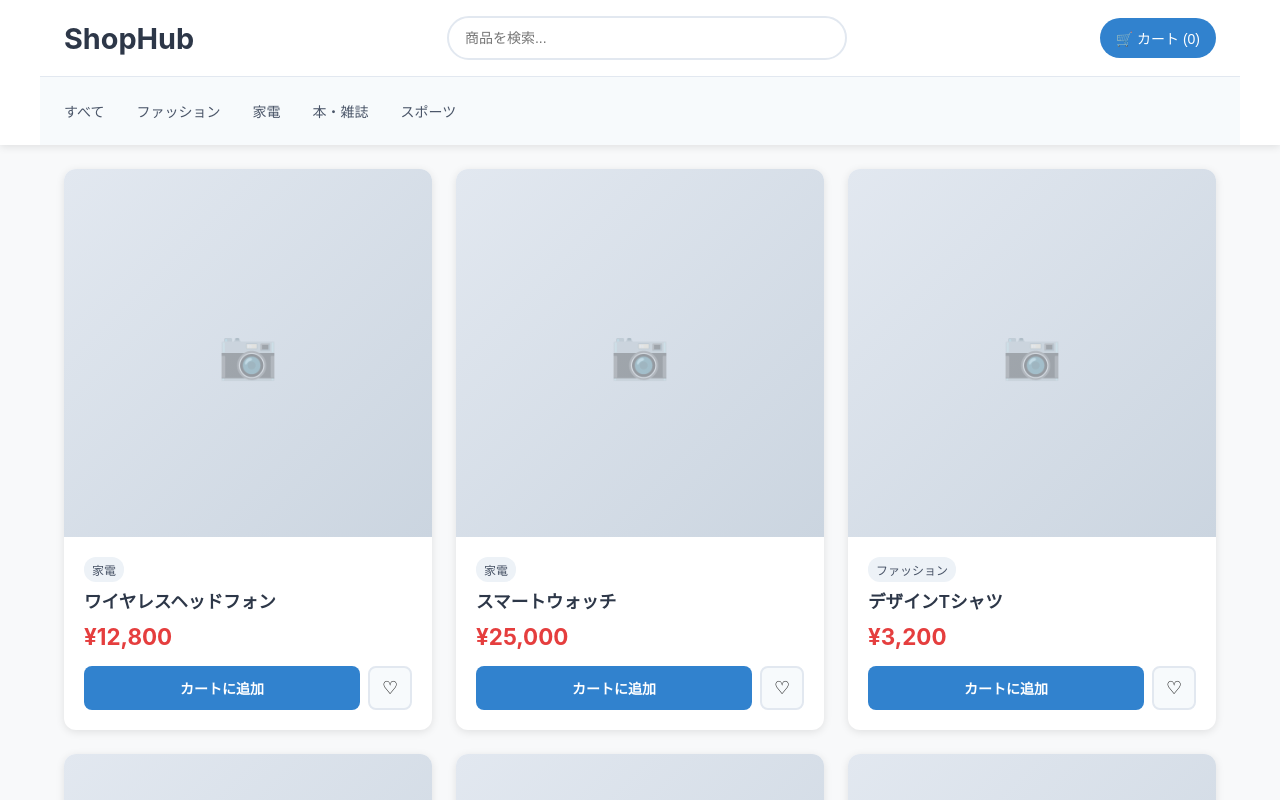
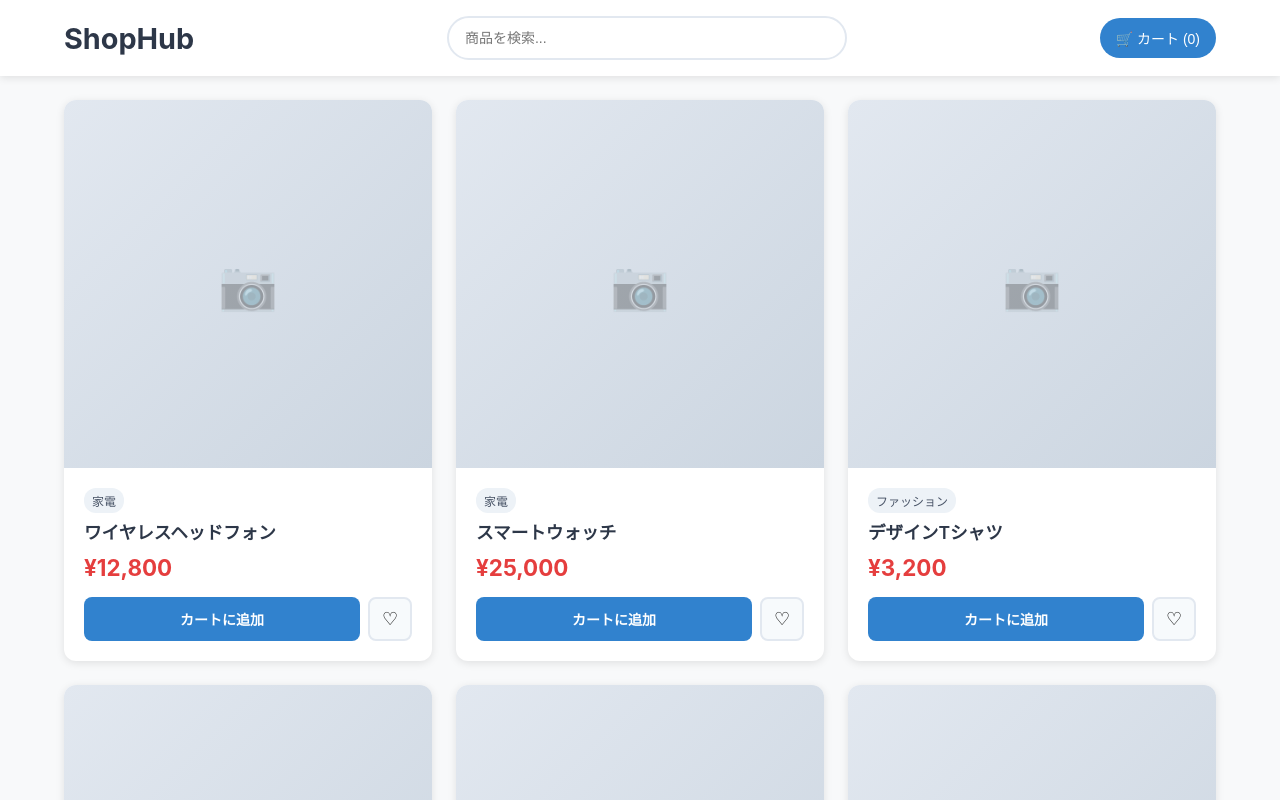
Before and after one commit to Semi-koron/KCLhack2025-EC, a Next.js app: page / in a window 1280 px wide. Shown: the top 800 px of the page. Built offline with nearby package versions, Linux system fonts and the light colour scheme.

Commit message:
feat search function

```diff
--- a/src/app/page.tsx
+++ b/src/app/page.tsx
@@ -11,8 +11,10 @@
 
 'use client'; // クライアントコンポーネントとして指定（イベントハンドラーを使うため）
 
+import { useState, useMemo } from 'react'; // React hooks
 import Link from 'next/link'; // Next.js のLinkコンポーネント
 import styles from "./page.module.css";
+import ProductList from '@/components/ProductList';
 
 // 商品データの型定義（TypeScriptの学習）
 interface Product {
@@ -35,6 +37,20 @@ const mockProducts: Product[] = [
 ];
 
 export default function Home() {
+  // 検索キーワードの状態管理
+  const [searchKeyword, setSearchKeyword] = useState('');
+
+  // 検索結果のフィルタリング（useMemoで最適化）
+  const filteredProducts = useMemo(() => {
+    if (!searchKeyword.trim()) {
+      return mockProducts; // 検索キーワードがない場合は全商品を表示
+    }
+
+    return mockProducts.filter(product =>
+      product.name.toLowerCase().includes(searchKeyword.toLowerCase())
+    );
+  }, [searchKeyword]);
+
   return (
     <div className={styles.page}>
       <header className={styles.header}>
@@ -43,72 +59,21 @@ export default function Home() {
             <h1>ShopHub</h1>
           </div>
           <div className={styles.searchBar}>
-            <input type="text" placeholder="商品を検索..." />
+            <input
+              type="text"
+              placeholder="商品を検索..."
+              value={searchKeyword}
+              onChange={(e) => setSearchKeyword(e.target.value)}
+            />
           </div>
           <div className={styles.headerActions}>
             <button className={styles.cartButton}>🛒 カート (0)</button>
           </div>
         </div>
-        <nav className={styles.nav}>
-          <a href="#" className={styles.navItem}>すべて</a>
-          <a href="#" className={styles.navItem}>ファッション</a>
-          <a href="#" className={styles.navItem}>家電</a>
-          <a href="#" className={styles.navItem}>本・雑誌</a>
-          <a href="#" className={styles.navItem}>スポーツ</a>
-        </nav>
       </header>
       <main className={styles.main}>
-        <div className={styles.productGrid}>
-          {/*
-            mapメソッドで配列の各商品をカードコンポーネントに変換
-            keyは一意の値を指定（Reactのリスト表示の必須項目）
-          */}
-          {mockProducts.map((product) => (
-            <Link
-              key={product.id}
-              href={`/product/${product.id}`} // 動的ルーティング：/product/1, /product/2 など
-              className={styles.productLink}
-            >
-              <div className={styles.productCard}>
-                {/* プレースホルダー画像エリア */}
-                <div className={styles.productImage}></div>
-
-                <div className={styles.productInfo}>
-                  {/* カテゴリバッジ（条件付きレンダリングの例） */}
-                  {product.category && (
-                    <span className={styles.categoryBadge}>{product.category}</span>
-                  )}
-
-                  <h3 className={styles.productName}>{product.name}</h3>
-
-                  {/* toLocaleString()で3桁区切りの数値表示 */}
-                  <p className={styles.productPrice}>¥{product.price.toLocaleString()}</p>
-
-                  <div className={styles.productActions}>
-                    <button
-                      className={styles.addToCartBtn}
-                      onClick={(e) => {
-                        e.preventDefault(); // Linkの遷移を防ぐ
-                        alert(`${product.name} をカートに追加しました！`);
-                      }}
-                    >
-                      カートに追加
-                    </button>
-                    <button
-                      className={styles.wishlistBtn}
-                      onClick={(e) => {
-                        e.preventDefault(); // Linkの遷移を防ぐ
-                        alert(`${product.name} をお気に入りに追加しました！`);
-                      }}
-                    >
-                      ♡
-                    </button>
-                  </div>
-                </div>
-              </div>
-            </Link>
-          ))}
-        </div>
+        {/* ProductListコンポーネントを使用（フィルタリングされた商品を渡す） */}
+        <ProductList products={filteredProducts} />
       </main>
     </div>
   );
--- /dev/null
+++ b/src/components/ProductList.tsx
@@ -0,0 +1,75 @@
+/**
+ * 商品一覧コンポーネント
+ *
+ * このコンポーネントの学習ポイント：
+ * 1. propsでデータを受け取る
+ * 2. mapメソッドでのリスト表示
+ * 3. onClick イベントハンドラーの実装
+ * 4. コンポーネントの分割による再利用性
+ */
+
+'use client';
+
+import Link from 'next/link';
+import styles from '../app/page.module.css';
+
+// 商品データの型定義
+interface Product {
+  id: number;
+  name: string;
+  price: number;
+  category?: string;
+}
+
+interface ProductListProps {
+  products: Product[];
+}
+
+export default function ProductList({ products }: ProductListProps) {
+  return (
+    <div className={styles.productGrid}>
+      {products.map((product) => (
+        <Link
+          key={product.id}
+          href={`/product/${product.id}`}
+          className={styles.productLink}
+        >
+          <div className={styles.productCard}>
+            <div className={styles.productImage}></div>
+
+            <div className={styles.productInfo}>
+              {product.category && (
+                <span className={styles.categoryBadge}>{product.category}</span>
+              )}
+
+              <h3 className={styles.productName}>{product.name}</h3>
+
+              <p className={styles.productPrice}>¥{product.price.toLocaleString()}</p>
+
+              <div className={styles.productActions}>
+                <button
+                  className={styles.addToCartBtn}
+                  onClick={(e) => {
+                    e.preventDefault();
+                    alert(`${product.name} をカートに追加しました！`);
+                  }}
+                >
+                  カートに追加
+                </button>
+                <button
+                  className={styles.wishlistBtn}
+                  onClick={(e) => {
+                    e.preventDefault();
+                    alert(`${product.name} をお気に入りに追加しました！`);
+                  }}
+                >
+                  ♡
+                </button>
+              </div>
+            </div>
+          </div>
+        </Link>
+      ))}
+    </div>
+  );
+}
```
